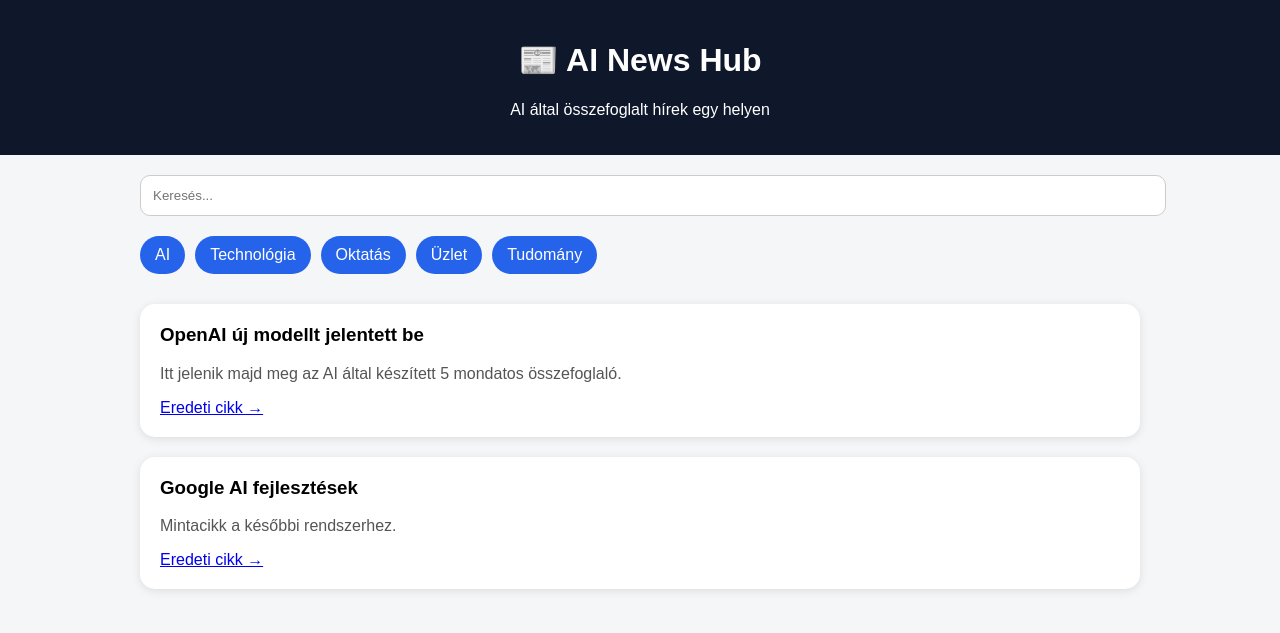
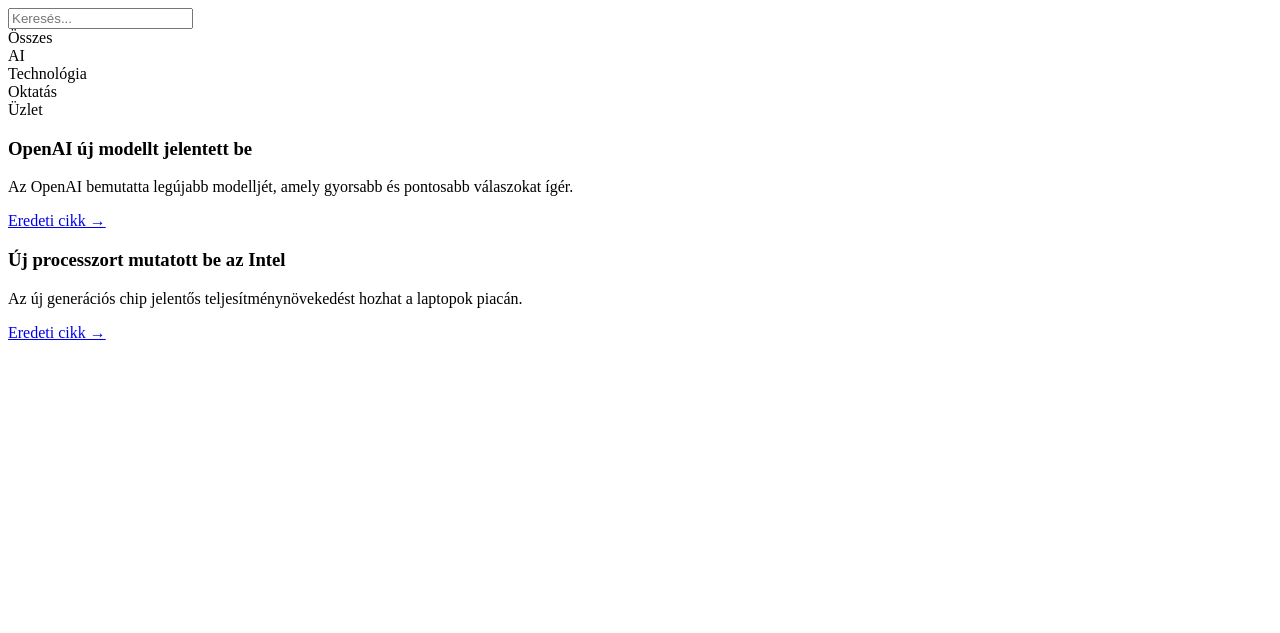
Before and after one commit to Pali766/news-summary-ai, a plain HTML site: page index.html in a window 1280 px wide. Drawn offline with Linux system fonts and the light colour scheme.

Commit message:
Refactor index.html with search and category features
Refactored HTML structure by adding search input and category filters. Updated article sections with new content and improved layout.

```diff
--- a/index.html
+++ b/index.html
@@ -1,80 +1,3 @@
-<!DOCTYPE html>
-<html lang="hu">
-<head>
-    <meta charset="UTF-8">
-    <meta name="viewport" content="width=device-width, initial-scale=1.0">
-    <title>AI News Hub</title>
-
-    <style>
-        body {
-            font-family: Arial, sans-serif;
-            background-color: #f4f6f8;
-            margin: 0;
-            padding: 0;
-        }
-
-        header {
-            background: #0f172a;
-            color: white;
-            padding: 20px;
-            text-align: center;
-        }
-
-        .container {
-            max-width: 1000px;
-            margin: auto;
-            padding: 20px;
-        }
-
-        .search {
-            width: 100%;
-            padding: 12px;
-            border-radius: 10px;
-            border: 1px solid #ccc;
-            margin-bottom: 20px;
-        }
-
-        .categories {
-            display: flex;
-            gap: 10px;
-            flex-wrap: wrap;
-            margin-bottom: 30px;
-        }
-
-        .category {
-            background: #2563eb;
-            color: white;
-            padding: 10px 15px;
-            border-radius: 20px;
-        }
-
-        .article {
-            background: white;
-            border-radius: 15px;
-            padding: 20px;
-            margin-bottom: 20px;
-            box-shadow: 0 2px 10px rgba(0,0,0,0.1);
-        }
-
-        .article h3 {
-            margin-top: 0;
-        }
-
-        .summary {
-            color: #555;
-        }
-    </style>
-</head>
-
-<body>
-
-<header>
-    <h1>📰 AI News Hub</h1>
-    <p>AI által összefoglalt hírek egy helyen</p>
-</header>
-
-<div class="container">
-
 <input
     class="search"
     type="text"
@@ -82,35 +5,47 @@
 >
 
 <div class="categories">
-        <div class="category">AI</div>
-        <div class="category">Technológia</div>
-        <div class="category">Oktatás</div>
-        <div class="category">Üzlet</div>
-        <div class="category">Tudomány</div>
+
+    <div class="category" onclick="filterArticles('all')">
+        Összes
     </div>
 
-    <div class="article">
+    <div class="category" onclick="filterArticles('ai')">
+        AI
+    </div>
+
+    <div class="category" onclick="filterArticles('technology')">
+        Technológia
+    </div>
+
+    <div class="category" onclick="filterArticles('education')">
+        Oktatás
+    </div>
+
+    <div class="category" onclick="filterArticles('business')">
+        Üzlet
+    </div>
+
+</div>
+
+<div class="article" data-category="ai">
     <h3>OpenAI új modellt jelentett be</h3>
 
     <p class="summary">
-            Itt jelenik majd meg az AI által készített
-            5 mondatos összefoglaló.
+        Az OpenAI bemutatta legújabb modelljét, amely gyorsabb és pontosabb válaszokat ígér.
     </p>
 
     <a href="#">Eredeti cikk →</a>
 </div>
 
-    <div class="article">
-        <h3>Google AI fejlesztések</h3>
+<div class="article" data-category="technology">
+    <h3>Új processzort mutatott be az Intel</h3>
 
     <p class="summary">
-            Mintacikk a későbbi rendszerhez.
+        Az új generációs chip jelentős teljesítménynövekedést hozhat a laptopok piacán.
     </p>
 
     <a href="#">Eredeti cikk →</a>
 </div>
 
-</div>
-
-</body>
-</html>
+<div class="article" data-category="education
```
Lines whose indentation alone changed are shown as unchanged.
